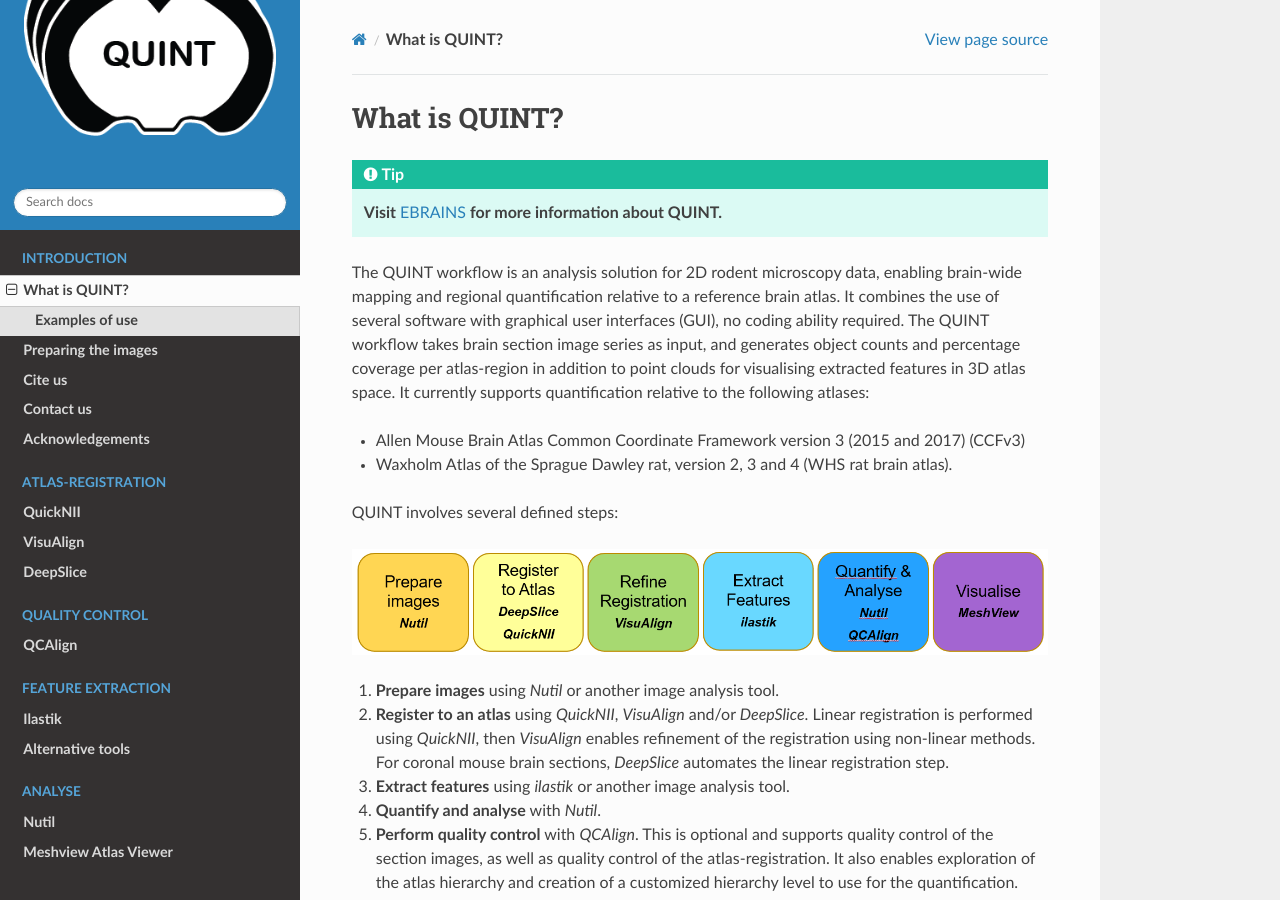
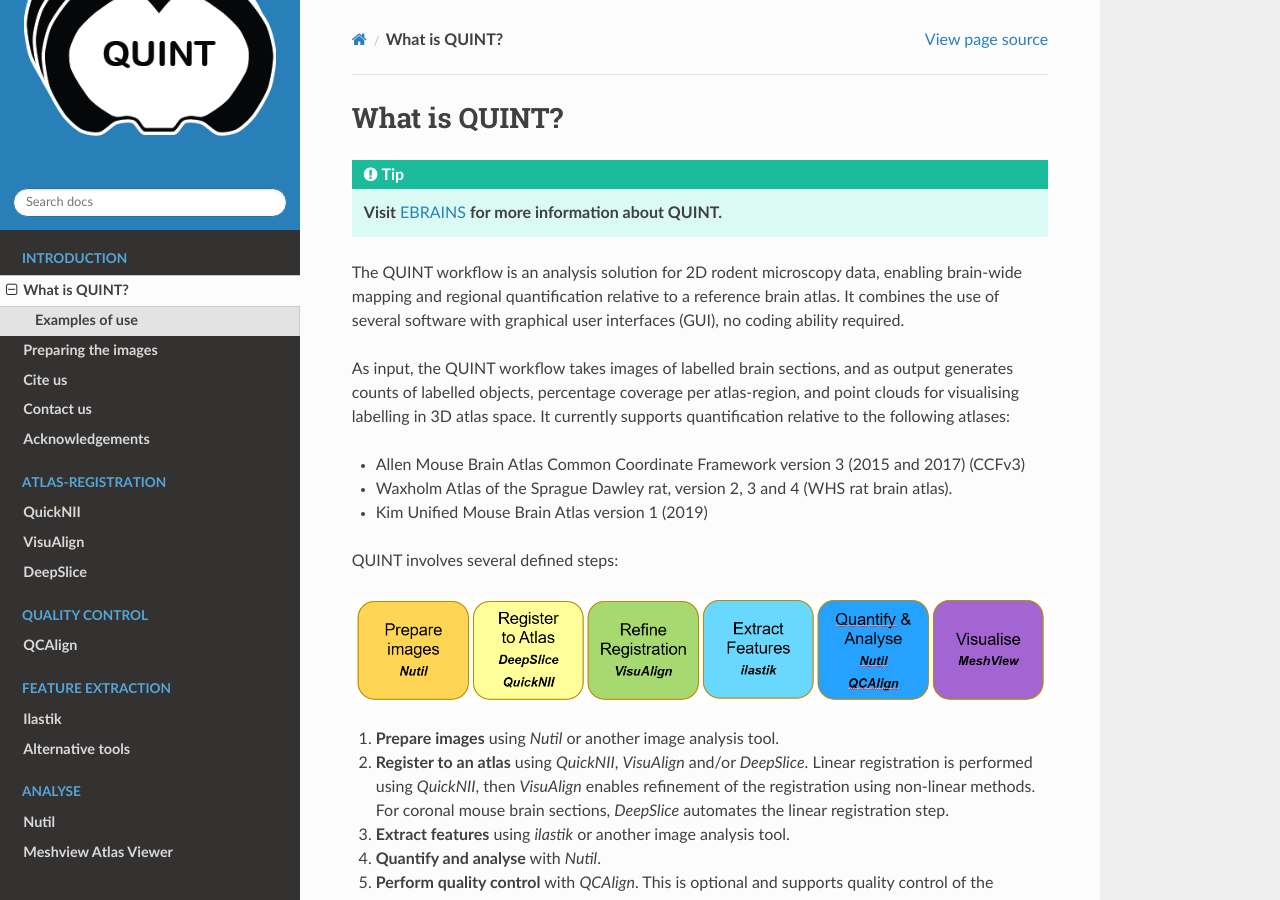
Before and after one commit to Neural-Systems-at-UIO/QUINT_workflow, a Sphinx documentation site: the page built from docs/QUINTintro.rst, in a window 1280 px wide and 900 px high. Built offline with Sphinx 7.4.7 and the Read the Docs theme 2.0.0, drawn with Linux system fonts in a browser that asks for light colours.

Commit message:
Update QUINTintro.rst

```diff
--- a/docs/QUINTintro.rst
+++ b/docs/QUINTintro.rst
@@ -4,10 +4,13 @@
 .. tip::
    **Visit** `EBRAINS <https://ebrains.eu/service/quint/>`_ **for more information about QUINT.**
 
-The QUINT workflow is an analysis solution for 2D rodent microscopy data, enabling brain-wide mapping and regional quantification relative to a reference brain atlas. It combines the use of several software with graphical user interfaces (GUI), no coding ability required. The QUINT workflow takes brain section image series as input, and generates object counts and percentage coverage per atlas-region in addition to point clouds for visualising extracted features in 3D atlas space. It currently supports quantification relative to the following atlases:
+The QUINT workflow is an analysis solution for 2D rodent microscopy data, enabling brain-wide mapping and regional quantification relative to a reference brain atlas. It combines the use of several software with graphical user interfaces (GUI), no coding ability required.
+
+As input, the QUINT workflow takes images of labelled brain sections, and as output generates counts of labelled objects, percentage coverage per atlas-region, and point clouds for visualising labelling in 3D atlas space. It currently supports quantification relative to the following atlases:
 
 * Allen Mouse Brain Atlas Common Coordinate Framework version 3 (2015 and 2017) (CCFv3)
 * Waxholm Atlas of the Sprague Dawley rat, version 2, 3 and 4 (WHS rat brain atlas).
+* Kim Unified Mouse Brain Atlas version 1 (2019)
 
 QUINT involves several defined steps:
 
```
